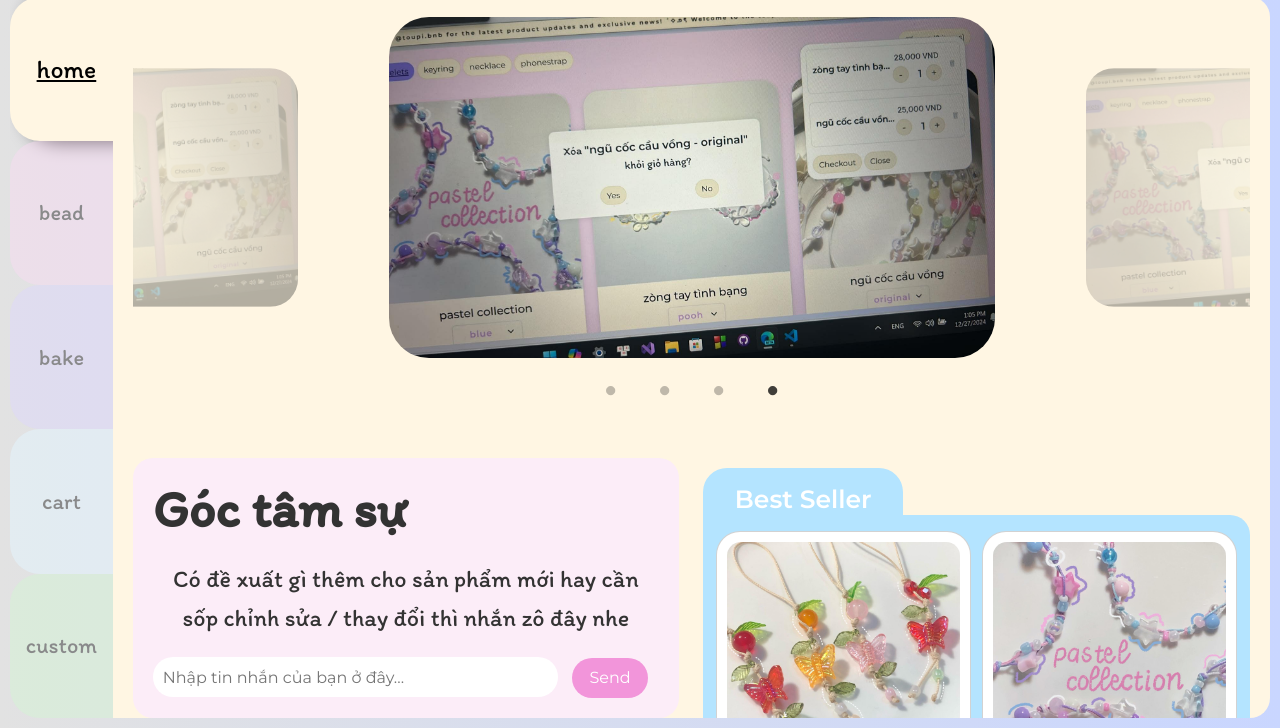
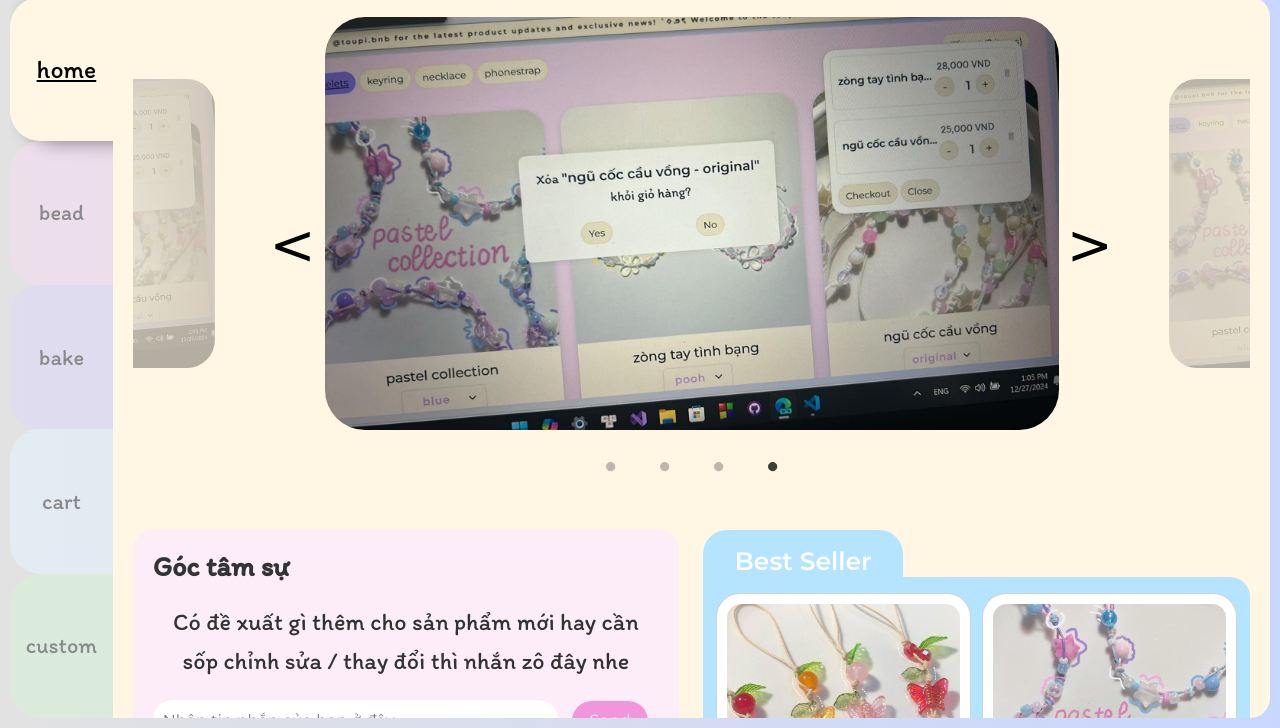
Before and after one commit to toupibnb/toupibnb.github.io, a website: page index.html in a window 1280 px wide. Shown: the part 72-800 px from the top of the page. Drawn offline with nearby package versions, Linux system fonts and the light colour scheme; no server answers.

Commit message:
feat: mũi tên điều hướng

```diff
--- a/css/newProducts.css
+++ b/css/newProducts.css
@@ -17,7 +17,6 @@
 }
 
 #home .new-product-tag {
-    margin-top: 10px;
     margin-bottom: -5px;
     width: 200px;
     height: 40px;
--- a/css/slick.css
+++ b/css/slick.css
@@ -21,12 +21,36 @@
 .carousel-center-mode .carousel-img {
     width: 100%;
 }
-.slick-prev::before,
-.slick-next::before {
-    content: '';
+
+.slick-dots {
+    bottom: -70px;
+    scale: 1.8;
+}
+.carousel-center-mode button{
+    background-color: transparent;
+    border-radius: 50%;
+    width: 50px;
+    height: 50px;
+    border: none;
+    color: white;
+    font-size: 20px;
+    margin-top: 20px;
 }
 
-.slick-dots {
-    bottom: -40px;
-    scale: 1.8;
+.slick-prev:before{
+    content:'<';
+    font-family: cursive;
+    margin-right: -25vw;
+    font-size: 55px;
+    color: black;
+    opacity: 1;
 }
+
+.slick-next:before {
+    content:'>';
+    font-family: cursive;
+    margin-left: -25vw;
+    font-size: 55px;
+    color: black;
+    opacity: 1;
+}
--- a/css/style.css
+++ b/css/style.css
@@ -277,8 +277,8 @@ p {
 }
 
 .chat-box-comment h2{
-    font-size: 6.5vh;
-    font-weight: bold;
+    font-size: 28px;
+    font-weight: bolder;
     margin-bottom: 20px;
     color: #333;
 }
@@ -317,6 +317,10 @@ p {
 }
 
 @media (max-width: 1000px) {
+
+    .chat-box-comment{
+        margin-top: 50px;
+    }
     .slide-in {
         animation-name: slideInFromTop;
         animation-duration: 0.7s;
--- a/index.html
+++ b/index.html
@@ -80,7 +80,7 @@
                 </div>
             </div>
             <div class="row head-tag" style="margin-top: 100px;">
-                <div class="col-lg-6 col-md-12">
+                <div class="col-lg-6 col-md-12 section1 order-lg-1 order-2">
                     <div class="chat-box-comment">
                         <h2>Góc tâm sự</h2>
                         <p>Có đề xuất gì thêm cho sản phẩm mới hay cần sốp chỉnh sửa / thay đổi thì nhắn zô đây nhe</p>
@@ -88,7 +88,6 @@
                             <input type="text" placeholder="Nhập tin nhắn của bạn ở đây...">
                             <button>Send</button>
                         </div>
-
                     </div>
                     <div class="text-container">
                         <h2 class="text-center">Coi hướng dẫn mua đồ ở đây !!!</h2>
@@ -102,7 +101,7 @@
                         </p>
                     </div>
                 </div>
-                <div class="col-lg-6 col-md-12">
+                <div class="col-lg-6 col-md-12 section2 order-lg-2 order-1">
                     <div class="best-seller">
                         <h5 class="new-product-tag">
                             <strong>Best Seller</strong>
@@ -112,7 +111,6 @@
                         </div>
                     </div>
                 </div>
-
             </div>
         </div>
         <!--Products-->
--- a/js/scripts.js
+++ b/js/scripts.js
@@ -51,12 +51,12 @@ document.addEventListener('click', function (e) {
 $(document).ready(function () {
     $('.center').slick({
         centerMode: true,
-        centerPadding: '20vw',
+        centerPadding: '15vw',
         slidesToShow: 1,
         autoplay: true,
         autoplaySpeed: 1000,
-        prevArrow: '<button type="button" style="color: white; margin-left: 28vw;" class="slick-prev"> < </button>',
-        nextArrow: '<button type="button" style="color: white; margin-right: 28vw;" class="slick-next"> > </button>',
+        prevArrow: '<button type="button" class="slick-prev"></button>',
+        nextArrow: '<button type="button" class="slick-next"></button>',
         dots: true,
         focusOnSelect: true,
         adaptiveHeight: true,
@@ -66,7 +66,7 @@ $(document).ready(function () {
                 settings: {
                     arrows: false,
                     centerMode: true,
-                    centerPadding: '10vw', // Giảm bớt khoảng cách ở các màn hình nhỏ
+                    centerPadding: '2px', // Giảm bớt khoảng cách ở các màn hình nhỏ
                     slidesToShow: 1
                 }
             },
@@ -75,7 +75,7 @@ $(document).ready(function () {
                 settings: {
                     arrows: false,
                     centerMode: true,
-                    centerPadding: '10vw', // Giảm bớt khoảng cách ở các màn hình nhỏ hơn
+                    centerPadding: '2px', // Giảm bớt khoảng cách ở các màn hình nhỏ hơn
                     slidesToShow: 1
                 }
             }
```
